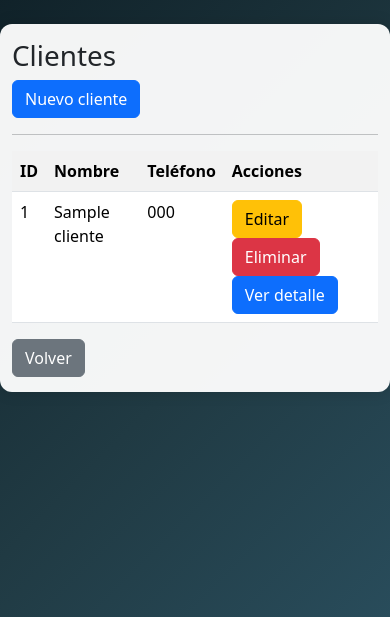
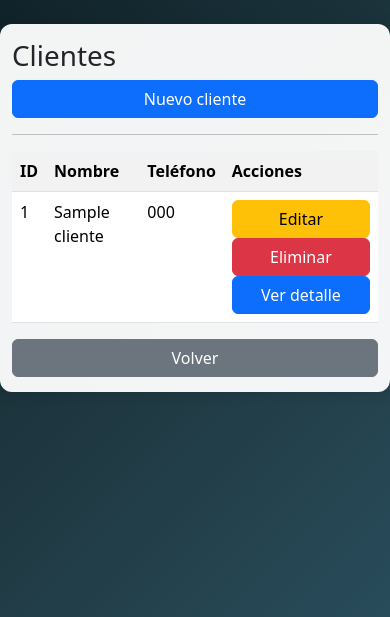
Before and after one commit to marisoltorres99/GestionStock, a Flask app: page /clientes in a window 390 px wide. Shown: the part 56-673 px from the top of the page. Run offline with Flask 3, Linux system fonts and the light colour scheme; tables that the repository leaves empty hold one stand-in row (values such as "Sample post").

Commit message:
botones responsive

```diff
--- a/templates/clientes/form.html
+++ b/templates/clientes/form.html
@@ -24,7 +24,7 @@
 
     <hr>
 
-    <button type="submit" class="btn btn-primary">
+    <button type="submit" class="btn btn-primary w-100">
         {% if cliente %}
             Actualizar
         {% else %}
@@ -36,6 +36,6 @@
 
 <br>
 
-<a class="btn btn-secondary" href="/clientes">Volver</a>
+<a class="btn btn-secondary w-100" href="/clientes">Volver</a>
 
 {% endblock %}
--- a/templates/clientes/index.html
+++ b/templates/clientes/index.html
@@ -4,7 +4,7 @@
 
 <h1>Clientes</h1>
 
-<a href="{{ url_for('cliente.crear') }}" class="btn btn-primary">Nuevo cliente</a>
+<a href="{{ url_for('cliente.crear') }}" class="btn btn-primary w-100">Nuevo cliente</a>
 
 <hr>
 
@@ -23,13 +23,13 @@
             <td>{{ c.nombre }}</td>
             <td>{{ c.telefono }}</td>
             <td>
-                <a href="/clientes/editar/{{ c.id }}" class="btn btn-warning">Editar</a>
+                <a href="/clientes/editar/{{ c.id }}" class="btn btn-warning w-100">Editar</a>
 
                 <form action="/clientes/eliminar/{{ c.id }}" method="POST" style="display:inline;">
-                    <button type="submit" class="btn btn-danger">Eliminar</button>
+                    <button type="submit" class="btn btn-danger w-100">Eliminar</button>
                 </form>
 
-                <a href="/clientes/{{ c.id }}" class="btn btn-primary">
+                <a href="/clientes/{{ c.id }}" class="btn btn-primary w-100">
                     Ver detalle
                 </a>
             </td>
@@ -38,6 +38,6 @@
     </table>
 </div>
 
-<a class="btn btn-secondary" href="/">Volver</a>
+<a class="btn btn-secondary w-100" href="/">Volver</a>
 
 {% endblock %}
```
